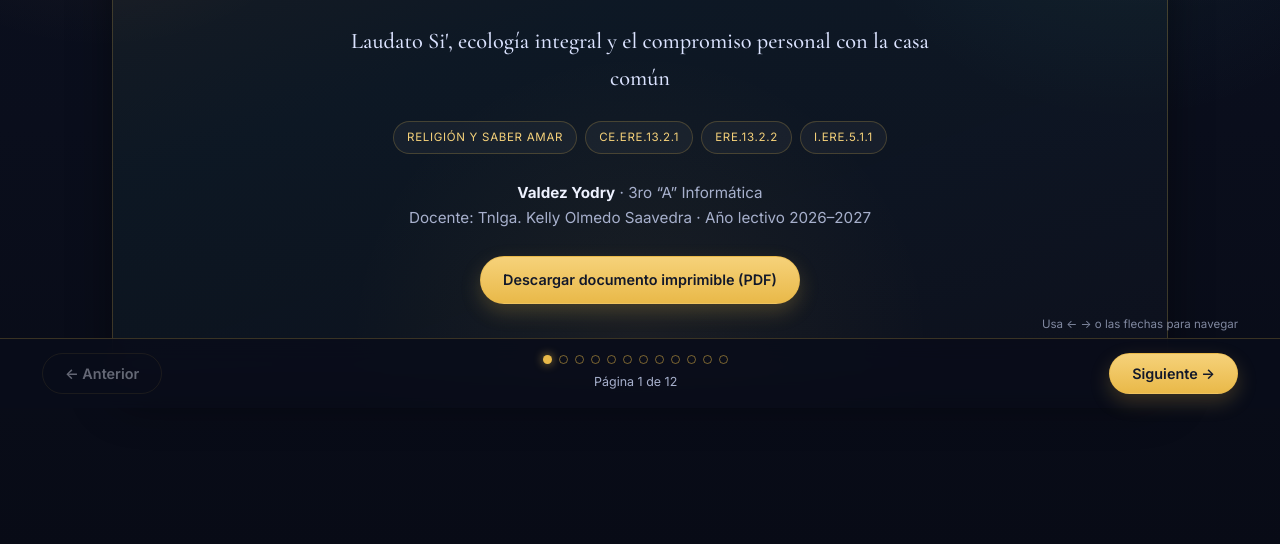
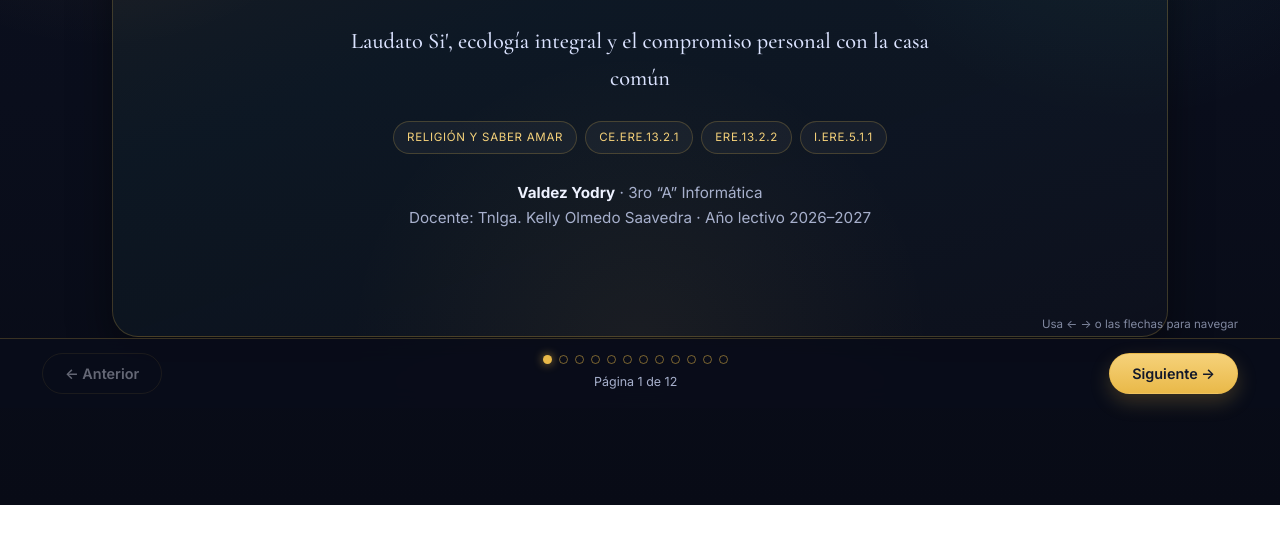
Before and after one commit to yyooyyss/expo-revista-saber-amar, a plain HTML site: page index.html in a window 1280 px wide. Shown: the part 392-936 px from the top of the page. After the commit the page ends 897 px from the top, so only its background shows below. Drawn offline with nearby package versions, Linux system fonts and the light colour scheme.

Commit message:
Quitar boton de descarga del documento en la portada

```diff
--- a/index.html
+++ b/index.html
@@ -48,9 +48,6 @@
         <strong>Valdez Yodry</strong> · 3ro “A” Informática<br>
         Docente: Tnlga. Kelly Olmedo Saavedra · Año lectivo 2026–2027
       </p>
-      <a class="btn btn--gold" href="Documento_Casa_Comun_Valdez_Yodry.pdf" download>
-        Descargar documento imprimible (PDF)
-      </a>
     </div>
   </section>
 
```
